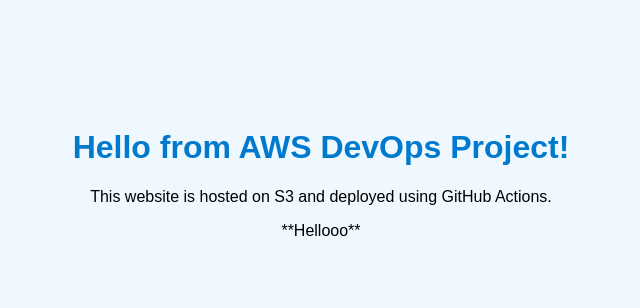
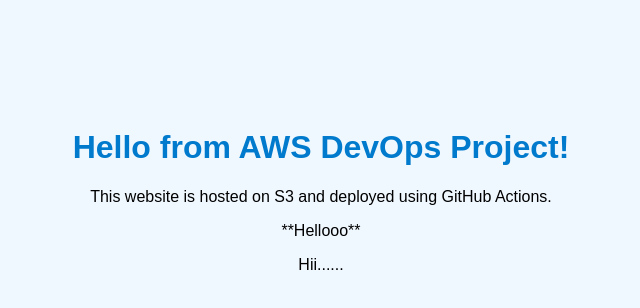
Before and after one commit to NagalakshmiS123/aws-s3-deploy, a plain HTML site: page index.html in a window 1280 px wide. Shown: the full height of the page, 319-959 px from the left. Drawn offline with Linux system fonts and the light colour scheme.

Commit message:
Update index.html

```diff
--- a/index.html
+++ b/index.html
@@ -8,5 +8,6 @@
     <h1>Hello from AWS DevOps Project!</h1>
     <p>This website is hosted on S3 and deployed using GitHub Actions.</p>
     <p>**Hellooo**</p>
+    <p>Hii......</p>
 </body>
 </html>
```
